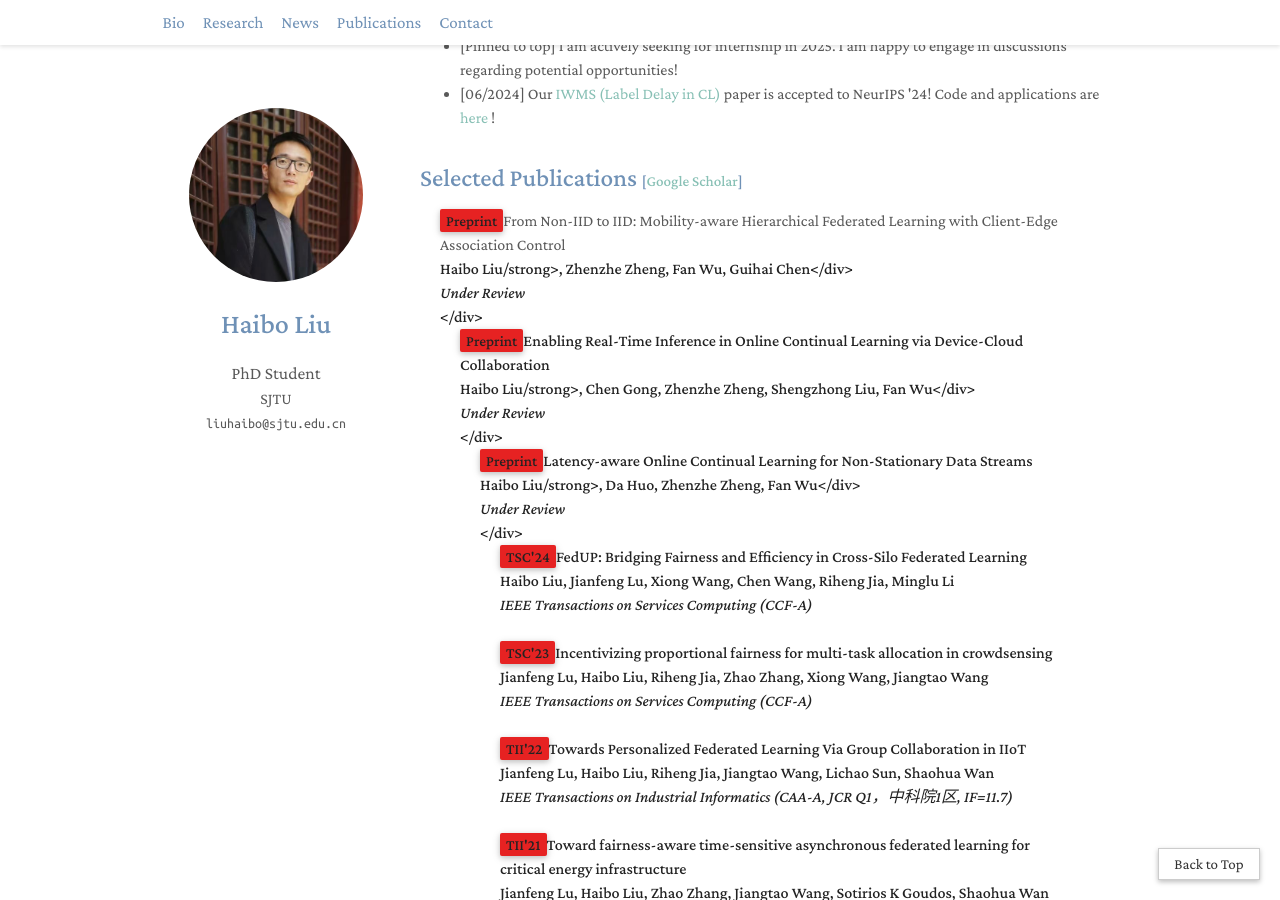
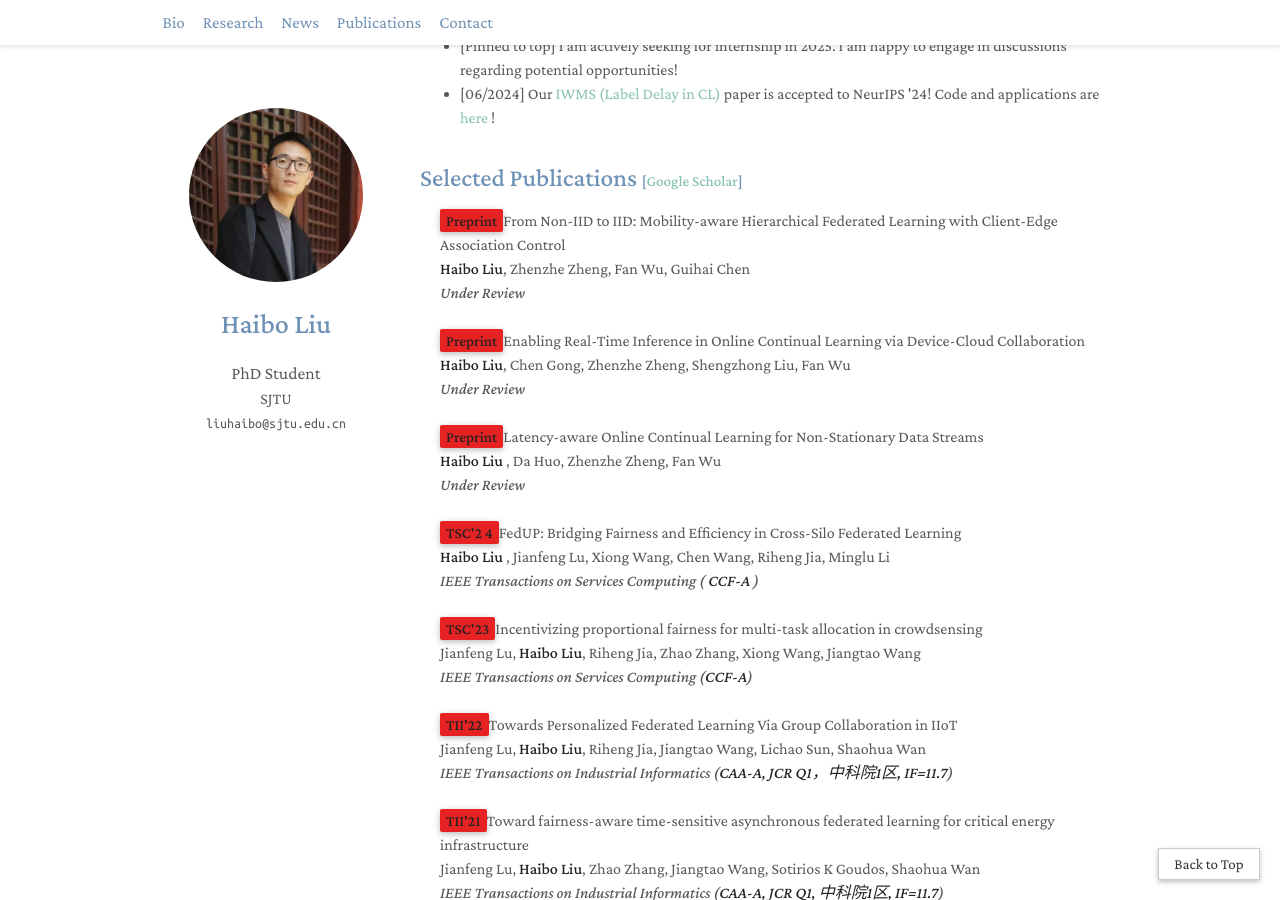
Before and after one commit to liuhaibo919/liuhaibo919.github.io, a Jekyll site: the page built from index.md, in a window 1280 px wide and 900 px high, scrolled down 395 px. Built offline with Jekyll 4.4.1, drawn with Linux system fonts in a browser that asks for light colours; a style sheet for code colours, icons or effects is not loaded.

Commit message:
Update publications.yml

```diff
--- a/_data/publications.yml
+++ b/_data/publications.yml
@@ -1,24 +1,24 @@
 main:
   - title: "From Non-IID to IID: Mobility-aware Hierarchical Federated Learning with Client-Edge Association Control"
-    authors: <strong>Haibo Liu/strong>, Zhenzhe Zheng, Fan Wu, Guihai Chen
-    pub_short: <strong>Preprint</strong>
+    authors: <strong> Haibo Liu</strong>, Zhenzhe Zheng, Fan Wu, Guihai Chen
+    pub_short: <strong> Preprint </strong>
     pub_detail: Under Review
 
   - title: "Enabling Real-Time Inference in Online Continual Learning via Device-Cloud Collaboration"
-    authors: <strong>Haibo Liu/strong>, Chen Gong, Zhenzhe Zheng, Shengzhong Liu, Fan Wu
+    authors: <strong>Haibo Liu</strong>, Chen Gong, Zhenzhe Zheng, Shengzhong Liu, Fan Wu
     pub_short: <strong>Preprint</strong>
     pub_detail: Under Review
 
   - title: "Latency-aware Online Continual Learning for Non-Stationary Data Streams"
-    authors: <strong>Haibo Liu/strong>, Da Huo, Zhenzhe Zheng, Fan Wu
-    pub_short: <strong>Preprint</strong>
+    authors: <strong> Haibo Liu </strong>, Da Huo, Zhenzhe Zheng, Fan Wu
+    pub_short: <strong> Preprint </strong>
     pub_detail: Under Review
 
 
   - title: "FedUP: Bridging Fairness and Efficiency in Cross-Silo Federated Learning"
-    authors: <strong>Haibo Liu</strong>, Jianfeng Lu, Xiong Wang, Chen Wang, Riheng Jia, Minglu Li
-    pub_short: <strong>TSC'24</strong>
-    pub_detail: IEEE Transactions on Services Computing (<strong>CCF-A</strong>)
+    authors: <strong> Haibo Liu </strong>, Jianfeng Lu, Xiong Wang, Chen Wang, Riheng Jia, Minglu Li
+    pub_short: <strong> TSC'2 4</strong>
+    pub_detail: IEEE Transactions on Services Computing (<strong> CCF-A </strong>)
 
 
   - title: "Incentivizing proportional fairness for multi-task allocation in crowdsensing"
```
